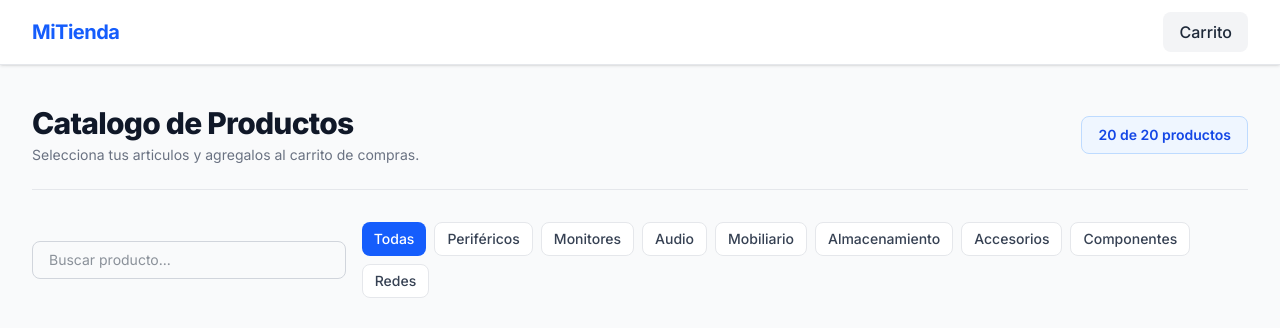
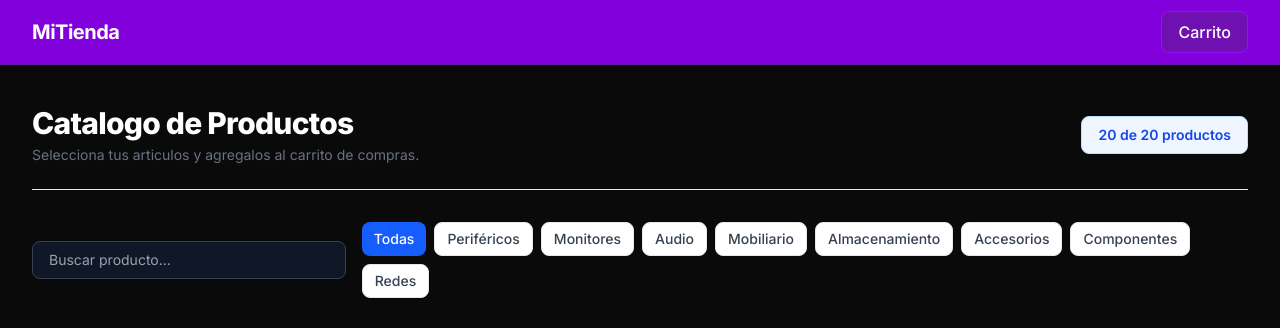
Before and after one commit to Xxgerardov/dps-practico1, a Next.js app: page / in a window 1280 px wide. Shown: the top 328 px of the page. Built offline with nearby package versions, Linux system fonts and the light colour scheme; grey boxes are pictures that could not be loaded.

Commit message:
Feat: Gera

```diff
--- a/app/page.tsx
+++ b/app/page.tsx
@@ -11,10 +11,9 @@ export default function Home() {
   const [category, setCategory] = useState('Todas');
   const [isCartOpen, setIsCartOpen] = useState(false);
 
-  // Lista de categorias sin duplicados
+
   const categories = ['Todas', ...Array.from(new Set(products.map((p) => p.category)))];
 
-  // Filtrar productos
   const filteredProducts = products.filter((p) => {
     const matchSearch =
       p.name.toLowerCase().includes(search.toLowerCase()) ||
@@ -25,14 +24,14 @@ export default function Home() {
   });
 
   return (
-    <div className="min-h-screen bg-gray-50 flex flex-col">
-      <Navbar onOpenCart={() => setIsCartOpen(true)} />
+
+<div className="min-h-screen bg-neutral-950 text-white flex flex-col">      <Navbar onOpenCart={() => setIsCartOpen(true)} />
       <CartModal isOpen={isCartOpen} onClose={() => setIsCartOpen(false)} />
 
       <main className="flex-1 py-10 px-4 sm:px-6 lg:px-8 max-w-7xl mx-auto w-full">
         <header className="mb-8 border-b pb-6 border-gray-200 flex flex-col md:flex-row md:items-center md:justify-between gap-4">
           <div>
-            <h1 className="text-3xl font-extrabold text-gray-900 tracking-tight">
+          <h1 className="text-3xl font-extrabold text-white tracking-tight">
               Catalogo de Productos
             </h1>
             <p className="mt-1 text-sm text-gray-500">
@@ -44,7 +43,7 @@ export default function Home() {
           </div>
         </header>
 
-        {/* Buscador y Filtros */}
+
         <div className="mb-8 flex flex-col sm:flex-row gap-4 justify-between items-center">
           <div className="w-full sm:w-80">
           <input
@@ -52,7 +51,7 @@ export default function Home() {
   placeholder="Buscar producto..."
   value={search}
   onChange={(e) => setSearch(e.target.value)}
-              className="w-full px-4 py-2 border border-gray-300 rounded-lg focus:outline-none focus:ring-2 focus:ring-blue-500 text-gray-800 text-sm"
+  className="w-full px-4 py-2 border border-gray-700 bg-gray-900 text-white rounded-lg focus:outline-none focus:ring-2 focus:ring-blue-500 text-sm placeholder-gray-400"
 />
           </div>
 
@@ -73,7 +72,7 @@ export default function Home() {
           </div>
         </div>
 
-        {/* Lista de productos */}
+
         {filteredProducts.length > 0 ? (
           <section className="grid grid-cols-1 sm:grid-cols-2 md:grid-cols-3 lg:grid-cols-4 gap-6">
             {filteredProducts.map((prod) => (
--- a/componentes/Navbar.tsx
+++ b/componentes/Navbar.tsx
@@ -10,22 +10,22 @@ export default function Navbar({ onOpenCart }: NavbarProps) {
   const { totalItems } = useCart();
 
   return (
-    <nav className="bg-white border-b border-gray-200 sticky top-0 z-40 shadow-sm">
+    <nav className="bg-purple-700 border-b border-purple-800 sticky top-0 z-40 shadow-md">
       <div className="max-w-7xl mx-auto px-4 sm:px-6 lg:px-8">
         <div className="flex justify-between items-center h-16">
           <div className="flex items-center">
-            <span className="text-xl font-bold text-blue-600 tracking-tight">
+            <span className="text-xl font-bold text-white tracking-tight">
               MiTienda
             </span>
           </div>
 
           <button
             onClick={onOpenCart}
-            className="relative bg-gray-100 hover:bg-gray-200 text-gray-800 font-medium py-2 px-4 rounded-lg transition-colors duration-200 flex items-center gap-2"
+            className="relative bg-purple-800 hover:bg-purple-900 text-white font-medium py-2 px-4 rounded-lg transition-colors duration-200 flex items-center gap-2 border border-purple-600"
           >
             <span>Carrito</span>
             {totalItems > 0 && (
-              <span className="bg-blue-600 text-white text-xs font-bold px-2 py-0.5 rounded-full">
+              <span className="bg-white text-purple-700 text-xs font-bold px-2 py-0.5 rounded-full">
                 {totalItems}
               </span>
             )}
--- a/componentes/productcard.tsx
+++ b/componentes/productcard.tsx
@@ -28,7 +28,7 @@ export default function ProductCard({ product }: ProductCardProps) {
   return (
     <div className="bg-white rounded-xl shadow-md overflow-hidden border border-gray-100 flex flex-col justify-between hover:shadow-lg transition-shadow duration-300 relative">
 
-      {/* Toast de confirmacion */}
+
       {added && (
         <div className="absolute top-3 left-1/2 transform -translate-x-1/2 bg-gray-900 text-white text-xs font-semibold px-3 py-1.5 rounded-full shadow-lg z-10 transition-all duration-300 animate-bounce">
           Agregado al carrito
```
Lines whose indentation alone changed are shown as unchanged.
